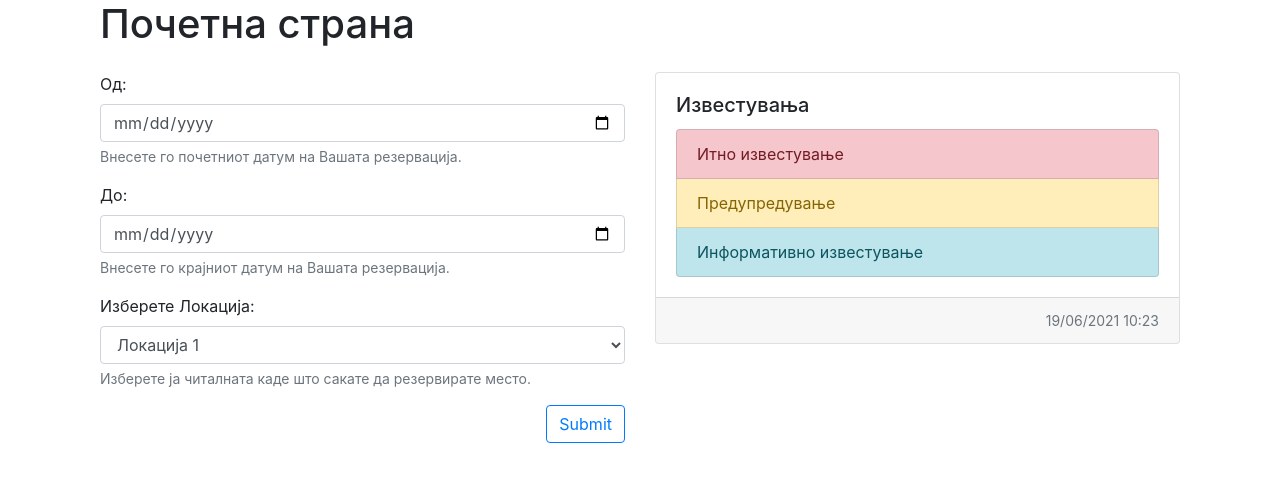
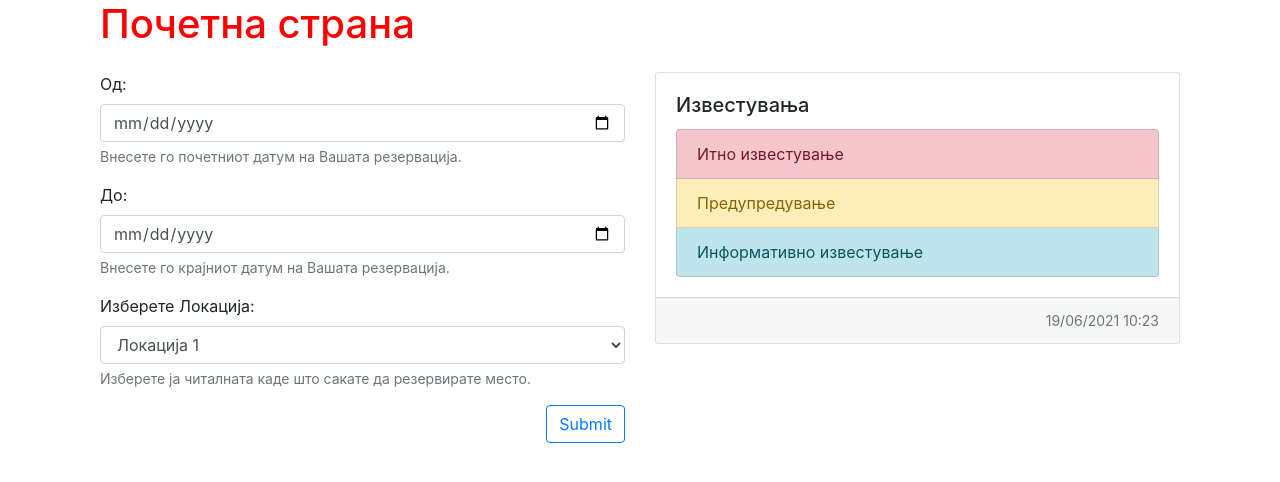
Before and after one commit to borjankorunoski/knio-proekt-react, a React (Create React App) app: page / in a window 1280 px wide. Shown: the top 482 px of the page. Built offline with nearby package versions, Linux system fonts and the light colour scheme.

Commit message:
[MC-3] Changed title color

```diff
--- a/src/components/pages/HomePage.js
+++ b/src/components/pages/HomePage.js
@@ -6,7 +6,7 @@ import HomePageAnnouncementList from "../home page components/HomePageAnnounceme
 const HomePage = () => {
   return(
     <Container>
-      <h1>Почетна страна</h1>
+      <h1 style={{color: 'red'}}>Почетна страна</h1>
       <Row>
         <Col>
           <HomePageForm/>
@@ -15,7 +15,6 @@ const HomePage = () => {
           <HomePageAnnouncementList/>
         </Col>
       </Row>
-
     </Container>
   )
 }
```
Also changed, not shown: 1 other file (tests, documents, lock files or other folders).
